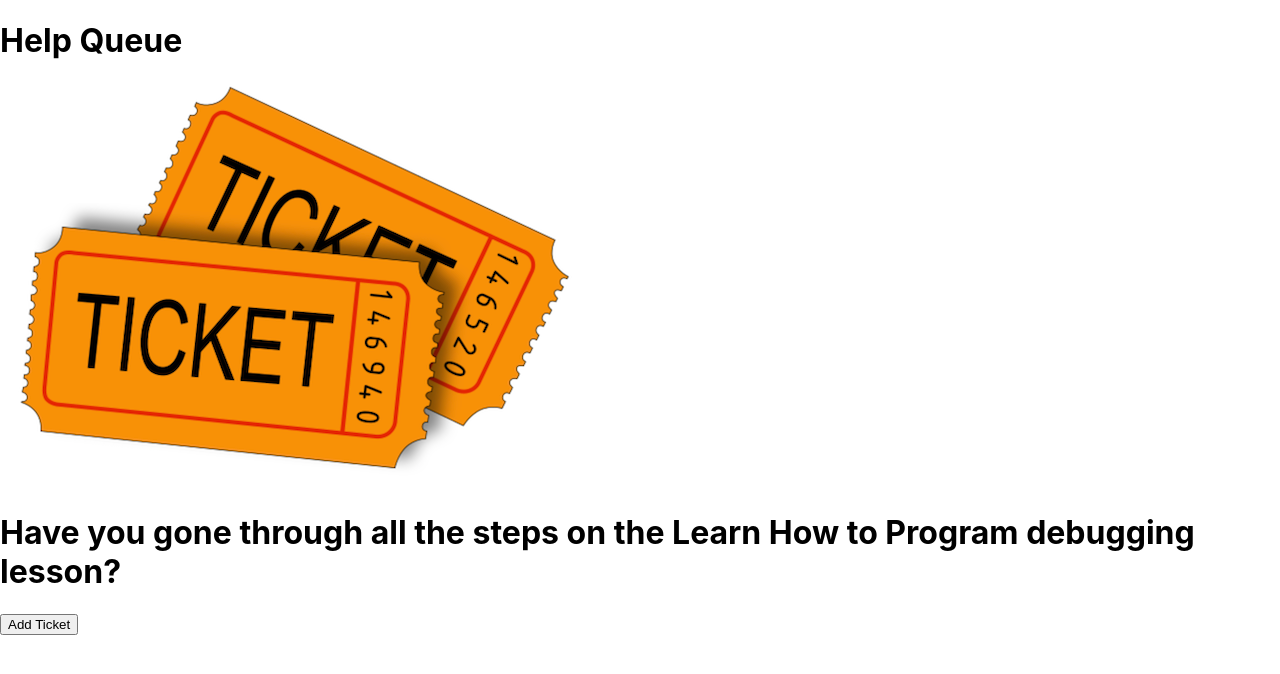
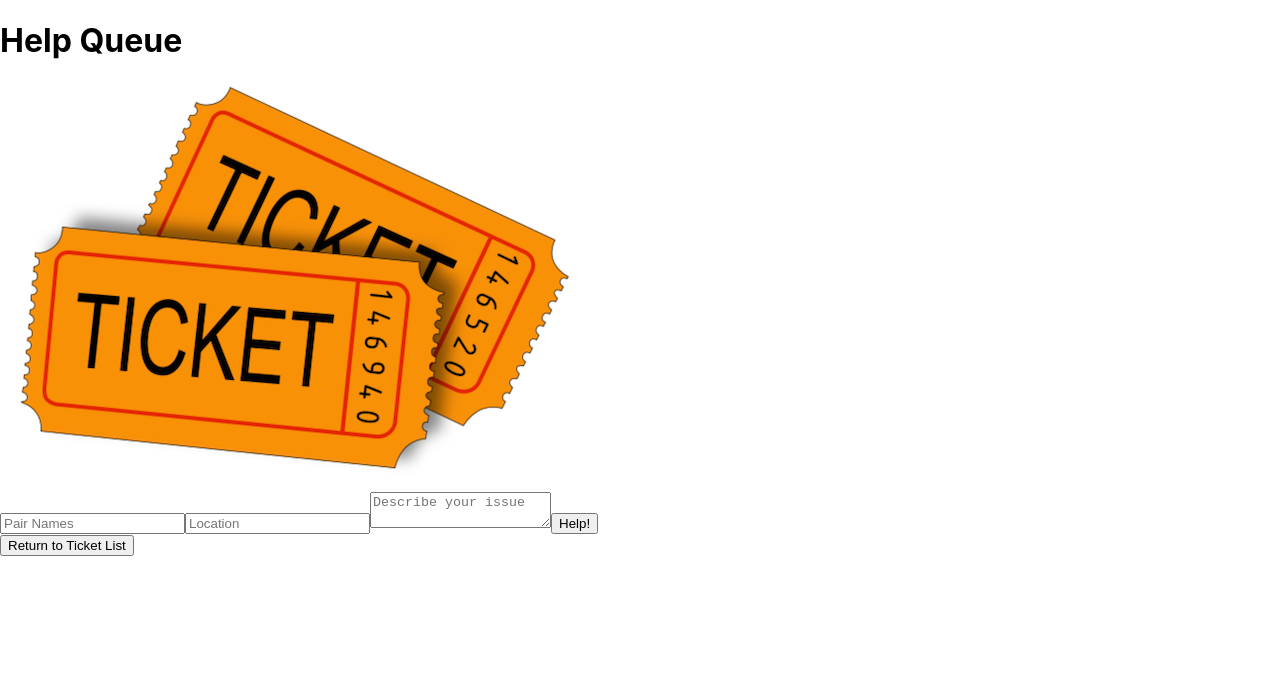
Before and after one commit to eusebiedev/Help-Queue, a React (Create React App) app: page / in a window 1280 px wide. Both pictures are taken after a click on the button "Add Ticket". Shown: the top 674 px of the page. Built offline with nearby package versions, Linux system fonts and the light colour scheme.

Commit message:
Add UUID, Form to project
Co-authored-by: Joseph Wilfong <jcarenza67@users.noreply.github.com>

```diff
--- a/src/components/NewTicketForm.js
+++ b/src/components/NewTicketForm.js
@@ -1,11 +1,41 @@
 import React from 'react';
+import PropTypes from "prop-types";
+import { v4 } from 'uuid';
 
 function NewTicketForm(props) {
+
+  function handleNewTicketFormSubmission(event) {
+    event.preventDefault();
+    props.onNewTicketCreation({
+      names: event.target.names.value,
+      location: event.target.location.value,
+      issue: event.target.issue.value,
+      id: v4()
+    });
+  }
+
   return (
     <React.Fragment>
-      <h3>This is a form.</h3>
+      <form onSubmit={handleNewTicketFormSubmission}>
+        <input
+          type='text'
+          name='names'
+          placeholder='Pair Names' />
+        <input
+          type='text'
+          name='location'
+          placeholder='Location' />
+        <textarea
+          name='issue'
+          placeholder='Describe your issue' />
+        <button type='submit'>Help!</button>
+      </form>
     </React.Fragment>
   );
 }
 
+NewTicketForm.propTypes = {
+  onNewTicketCreation: PropTypes.func
+};
+
 export default NewTicketForm
--- a/src/components/TicketControl.js
+++ b/src/components/TicketControl.js
@@ -1,7 +1,7 @@
 import React from 'react';
 import NewTicketForm from './NewTicketForm';
 import TicketList from './TicketList';
-import ConfirmSteps from './ConfirmSteps';
+// import ConfirmSteps from './ConfirmSteps';
 
 class TicketControl extends React.Component {
 
@@ -9,46 +9,79 @@
     super(props);
     this.state = {
       formVisibleOnPage: false,
-      confirmSteps: false
+      // confirmSteps: false
+      mainTicketList: []
     };
   }
 
   handleClick = () => {
-    if (this.state.confirmSteps === false) {
-      this.setState(prevState => ({
-      confirmSteps: !prevState.confirmSteps
-      }));
-    } else if (this.state.formVisibleOnPage === false) {
-      this.setState(prevState => ({
+    this.setState(prevState => ({
       formVisibleOnPage: !prevState.formVisibleOnPage
-      }));
-    } else {
-      this.setState(prevState => ({
-      formVisibleOnPage: !prevState.formVisibleOnPage,
-      confirmSteps: !prevState.confirmSteps
-      }));
-    }
+    }));
   }
+
+  handleAddingNewTicketToList = (newTicket) => {
+    const newMainTicketList = this.state.mainTicketList.concat(newTicket);
+    this.setState({mainTicketList: newMainTicketList,
+      formVisibleOnPage: false
+    });
+  }
+
   render(){
     let currentlyVisibleState = null;
     let buttonText = null;
     if (this.state.formVisibleOnPage) {
-      currentlyVisibleState = <NewTicketForm />
+      currentlyVisibleState = <NewTicketForm onNewTicketCreation
+      ={this.handleAddingNewTicketToList}/>;
       buttonText = "Return to Ticket List";
-    } else if (this.state.confirmSteps) {
-      currentlyVisibleState = <ConfirmSteps />
-      buttonText = "Yes";
-    } else
-      currentlyVisibleState = <TicketList />
+    } else {
+      currentlyVisibleState = <TicketList ticketList={this.state.mainTicketList}/>;
       buttonText = "Add Ticket";
-
-    return(
+    }
+    return (
       <React.Fragment>
         {currentlyVisibleState}
         <button onClick={this.handleClick}>{buttonText}</button>
       </React.Fragment>
     );
   }
+
+    // handleClick = () => {
+  //   if (this.state.confirmSteps === false) {
+  //     this.setState(prevState => ({
+  //     confirmSteps: !prevState.confirmSteps
+  //     }));
+  //   } else if (this.state.formVisibleOnPage === false) {
+  //     this.setState(prevState => ({
+  //     formVisibleOnPage: !prevState.formVisibleOnPage
+  //     }));
+  //   } else {
+  //     this.setState(prevState => ({
+  //     formVisibleOnPage: !prevState.formVisibleOnPage,
+  //     confirmSteps: !prevState.confirmSteps
+  //     }));
+  //   }
+  // }
+  // render(){
+  //   let currentlyVisibleState = null;
+  //   let buttonText = null;
+  //   if (this.state.formVisibleOnPage) {
+  //     currentlyVisibleState = <NewTicketForm />
+  //     buttonText = "Return to Ticket List";
+  //   } else if (this.state.confirmSteps) {
+  //     currentlyVisibleState = <ConfirmSteps />
+  //     buttonText = "Yes";
+  //   } else
+  //     currentlyVisibleState = <TicketList />
+  //     buttonText = "Add Ticket";
+
+  //   return(
+  //     <React.Fragment>
+  //       {currentlyVisibleState}
+  //       <button onClick={this.handleClick}>{buttonText}</button>
+  //     </React.Fragment>
+  //   );
+  // }
 }
 
 export default TicketControl
--- a/src/components/TicketList.js
+++ b/src/components/TicketList.js
@@ -1,29 +1,30 @@
 import React from "react";
 import Ticket from "./Ticket";
+import PropTypes from "prop-types";
 
-const mainTicketList = [
-  {
-    names: 'Thato and Haley',
-    location: '3A',
-    issue: 'Firebase won\'t save record. Halp.'
-  },
-  {
-    names: 'Sleater and Kinney',
-    location: '4B',
-    issue: 'Prop types are throwing an error.'
-  },
-  {
-    names: 'Imani & Jacob',
-    location: '9F',
-    issue: 'Child component isn\'t rendering.'
-  }
-];
+// const mainTicketList = [
+//   {
+//     names: 'Thato and Haley',
+//     location: '3A',
+//     issue: 'Firebase won\'t save record. Halp.'
+//   },
+//   {
+//     names: 'Sleater and Kinney',
+//     location: '4B',
+//     issue: 'Prop types are throwing an error.'
+//   },
+//   {
+//     names: 'Imani & Jacob',
+//     location: '9F',
+//     issue: 'Child component isn\'t rendering.'
+//   }
+// ];
 
-function TicketList(){
+function TicketList(props){
   return (
     <React.Fragment>
       <hr/>
-        {mainTicketList.map((ticket, index) =>
+        {props.ticketList.map((ticket, index) =>
           <Ticket names={ticket.names}
             location={ticket.location}
             issue={ticket.issue}
@@ -33,4 +34,8 @@
   );
 }
 
+TicketList.propTypes = {
+  ticketList: PropTypes.array
+}
+
 export default TicketList;
```
